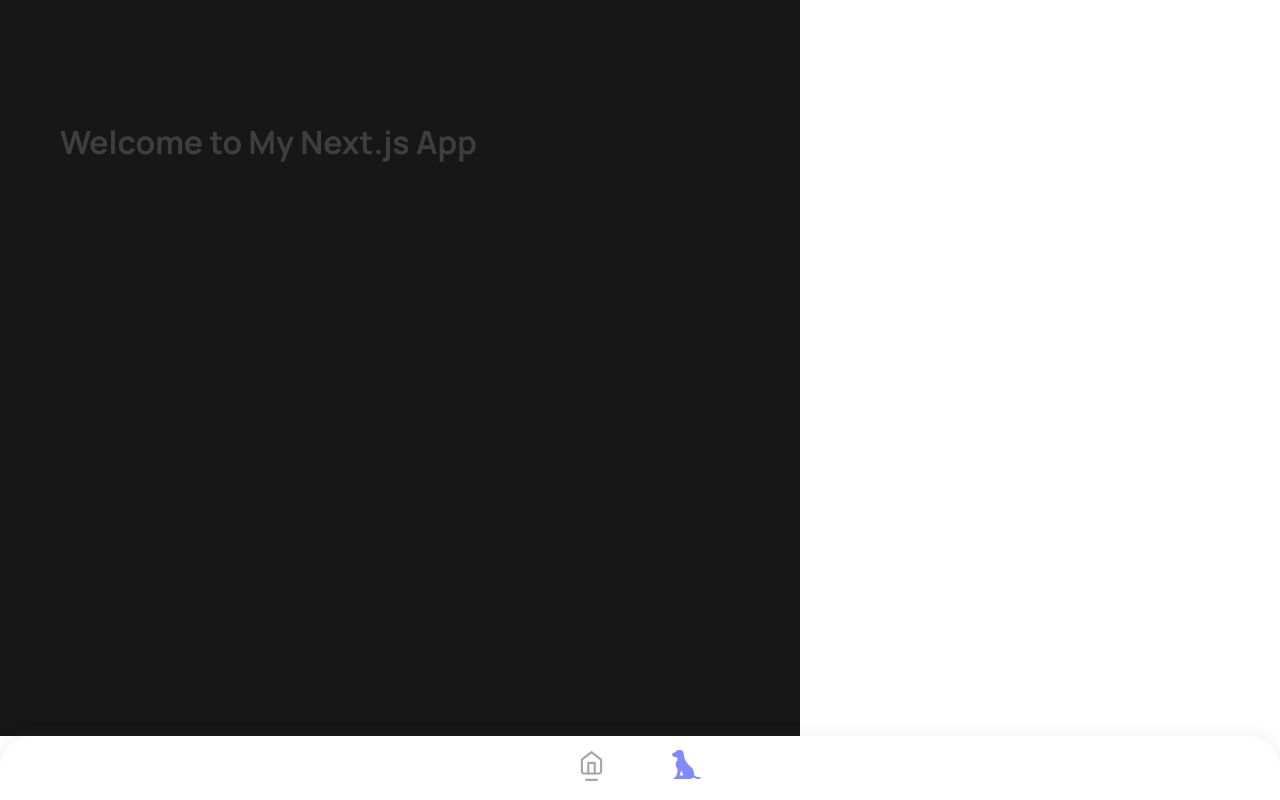
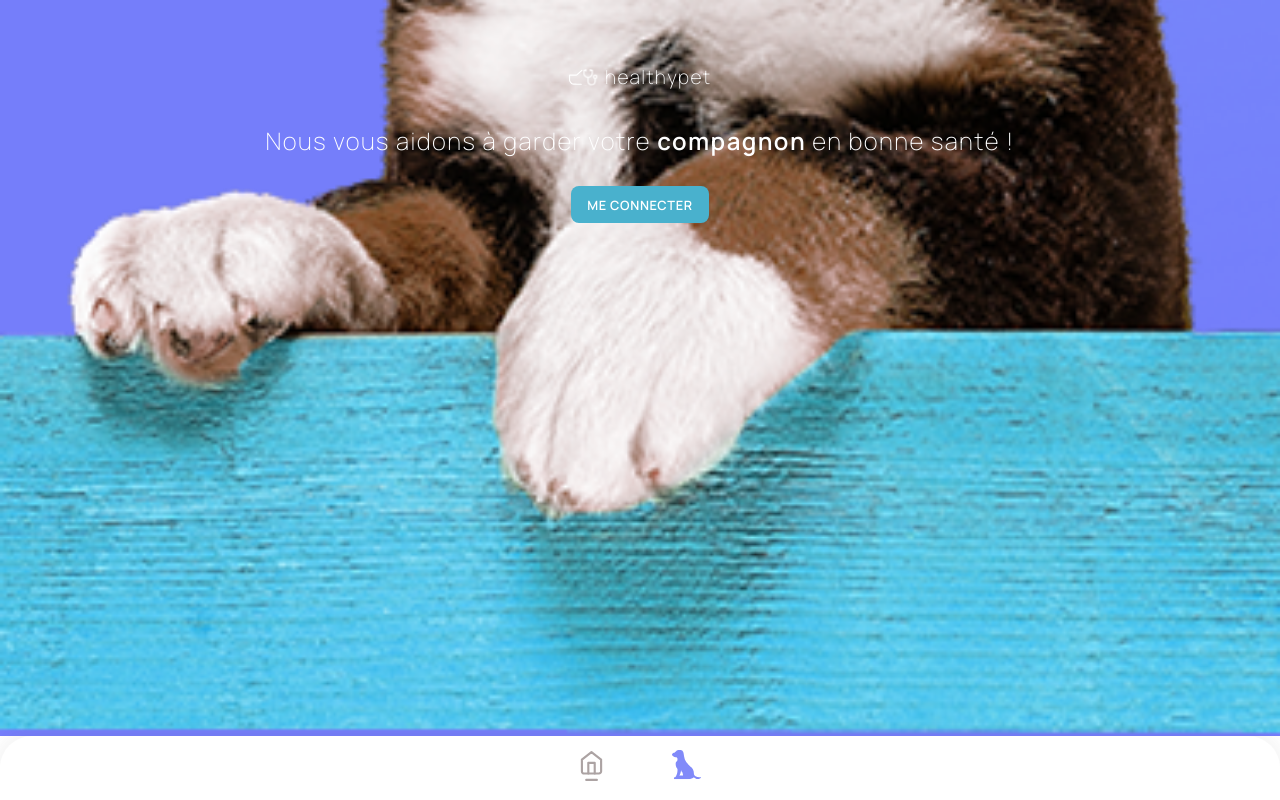
Before and after one commit to 2025-10-CDA-ECO-P6/Victoria-Patte-CieBack, a Next.js app: page / in a window 1280 px wide. Built offline with nearby package versions, Linux system fonts and the light colour scheme.

Commit message:
page/homepage

```diff
--- a/src/app/globals.css
+++ b/src/app/globals.css
@@ -5,6 +5,7 @@
   --foreground: #171717;
   --color-primary: #757EFA;
   --color-primary-light: #9CA8FB;
+  --color-secondary: #49b1cd;
   --color-grey-light: #F6F6F6;
   --color-grey: #BFBFBF;
   --color-grey-dark: #3F3E3F;
--- a/src/app/page.jsx
+++ b/src/app/page.jsx
@@ -1,10 +1,25 @@
 import Image from "next/image";
 import styles from "./page.module.css";
+import Link from "next/link";
 
 export default function Home() {
   return (
     <main className={styles.main}>
-      <h1>Welcome to My Next.js App</h1>
+      <section>
+      <h1>
+      <Image
+        src="/logoHealthyPet.svg"
+        alt="logo de healthypet"
+        width={30}
+        height={25}
+        // className={styles.mainImage}
+
+      />
+        healthypet
+      </h1>
+      <h2>Nous vous aidons à garder votre <strong>compagnon</strong> en bonne santé !</h2>
+    </section>
+    <Link href="/">ME CONNECTER</Link>
     </main>
   );
 }
--- a/src/app/page.module.css
+++ b/src/app/page.module.css
@@ -1,140 +1,40 @@
-.page {
-  --background: #fafafa;
-  --foreground: #fff;
+.main {
+  background-color: var(--color-primary);
+  background-repeat: no-repeat;
+  background-position: bottom right;
+  background-size: cover;
+  background-image: url('/dogBackground.png');
+  color: var(--background);
+  text-align: center;
 
-  --text-primary: #000;
-  --text-secondary: #666;
-
-  --button-primary-hover: #383838;
-  --button-secondary-hover: #f2f2f2;
-  --button-secondary-border: #ebebeb;
-
+  & h1 {
+    font-weight: 100;
+    font-size: 1.2rem;
+    letter-spacing: 0.08rem;
+    padding: 2rem 4rem;
     display: flex;
-  min-height: 100vh;
-  align-items: center;
     justify-content: center;
-  font-family: var(--font-geist-sans);
-  background-color: var(--background);
+    align-items: flex-end;
+    gap:0.4rem;
   }
 
-.main {
-  display: flex;
-  width: 100%;
-  max-width: 800px;
-  flex-direction: column;
-  align-items: flex-start;
-  justify-content: space-between;
-  background-color: var(--foreground);
-  padding: 120px 60px;
-}
-
-.intro {
-  display: flex;
-  flex-direction: column;
-  align-items: flex-start;
-  text-align: left;
-  gap: 24px;
-}
-
-.intro h1 {
-  max-width: 320px;
-  font-size: 40px;
+  & h2{
+   font-weight: 200;
+   padding: 0rem 2.4rem;
+   letter-spacing: 0.06em;
+     line-height: 1.6;
+     margin-bottom: 2rem;
+   & strong {
     font-weight: 600;
-  line-height: 48px;
-  letter-spacing: -2.4px;
-  text-wrap: balance;
-  color: var(--text-primary);
-}
-
-.intro p {
-  max-width: 440px;
-  font-size: 18px;
-  line-height: 32px;
-  text-wrap: balance;
-  color: var(--text-secondary);
-}
-
-.intro a {
-  font-weight: 500;
-  color: var(--text-primary);
-}
-
-.ctas {
-  display: flex;
-  flex-direction: row;
-  width: 100%;
-  max-width: 440px;
-  gap: 16px;
-  font-size: 14px;
-}
-
-.ctas a {
-  display: flex;
-  justify-content: center;
-  align-items: center;
-  height: 40px;
-  padding: 0 16px;
-  border-radius: 128px;
-  border: 1px solid transparent;
-  transition: 0.2s;
-  cursor: pointer;
-  width: fit-content;
-  font-weight: 500;
-}
-
-a.primary {
-  background: var(--text-primary);
-  color: var(--background);
-  gap: 8px;
-}
-
-a.secondary {
-  border-color: var(--button-secondary-border);
-}
-
-/* Enable hover only on non-touch devices */
-@media (hover: hover) and (pointer: fine) {
-  a.primary:hover {
-    background: var(--button-primary-hover);
-    border-color: transparent;
-  }
-
-  a.secondary:hover {
-    background: var(--button-secondary-hover);
-    border-color: transparent;
    }
   }
 
-@media (max-width: 600px) {
-  .main {
-    padding: 48px 24px;
-  }
-
-  .intro {
-    gap: 16px;
-  }
-
-  .intro h1 {
-    font-size: 32px;
-    line-height: 40px;
-    letter-spacing: -1.92px;
+  & a {
+    background-color: var(--color-secondary);
+    padding: 0.6rem 1rem;
+    border-radius: 8px;
+    font-size: 0.8rem;
+    font-weight: 600;
+    letter-spacing: 0.05em;
   }
 }
-
-@media (prefers-color-scheme: dark) {
-  .logo {
-    filter: invert();
-  }
-
-  .page {
-    --background: #000;
-    --foreground: #000;
-
-    --text-primary: #ededed;
-    --text-secondary: #999;
-
-    --button-primary-hover: #ccc;
-    --button-secondary-hover: #1a1a1a;
-    --button-secondary-border: #1a1a1a;
-  }
-}
```
Also changed, not shown: public/dogBackground.png (added), public/logoHealthyPet.svg (added). Lines whose indentation alone changed are shown as unchanged.
